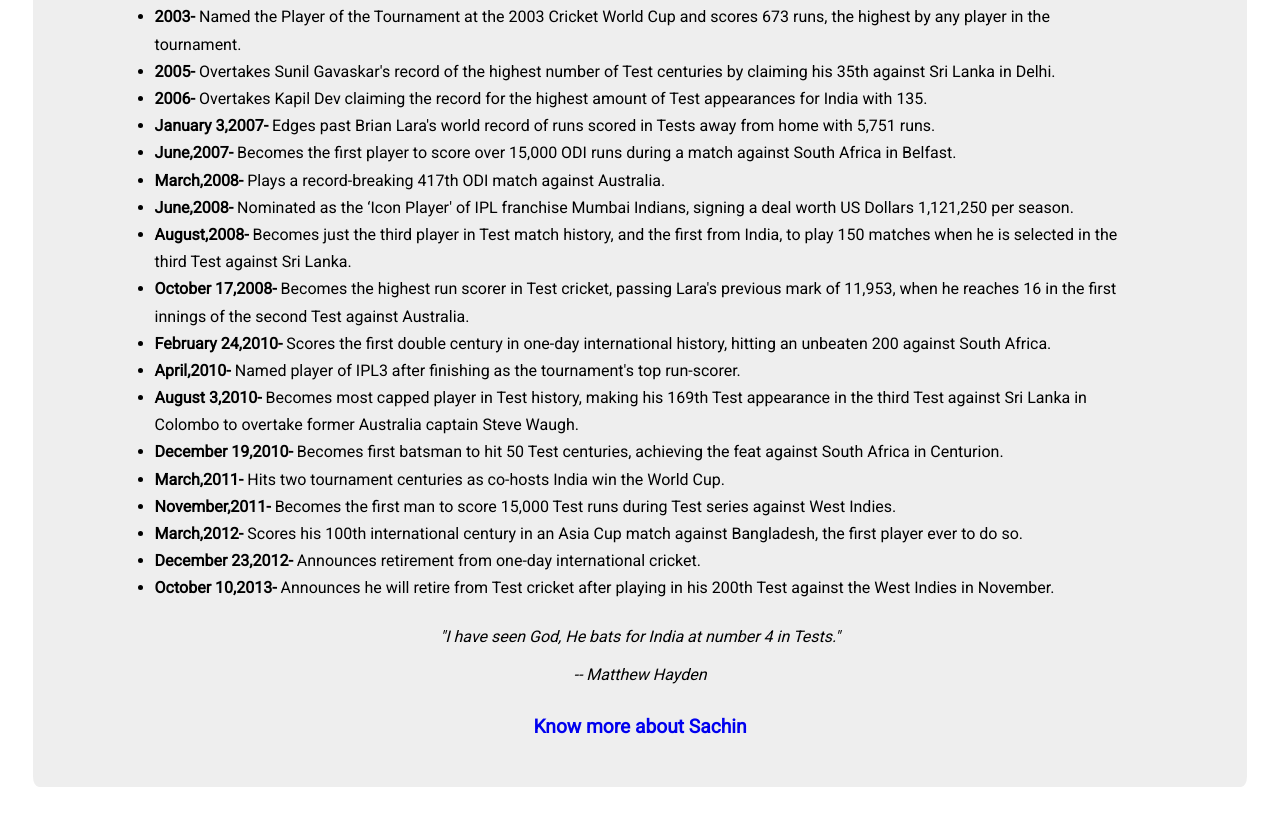
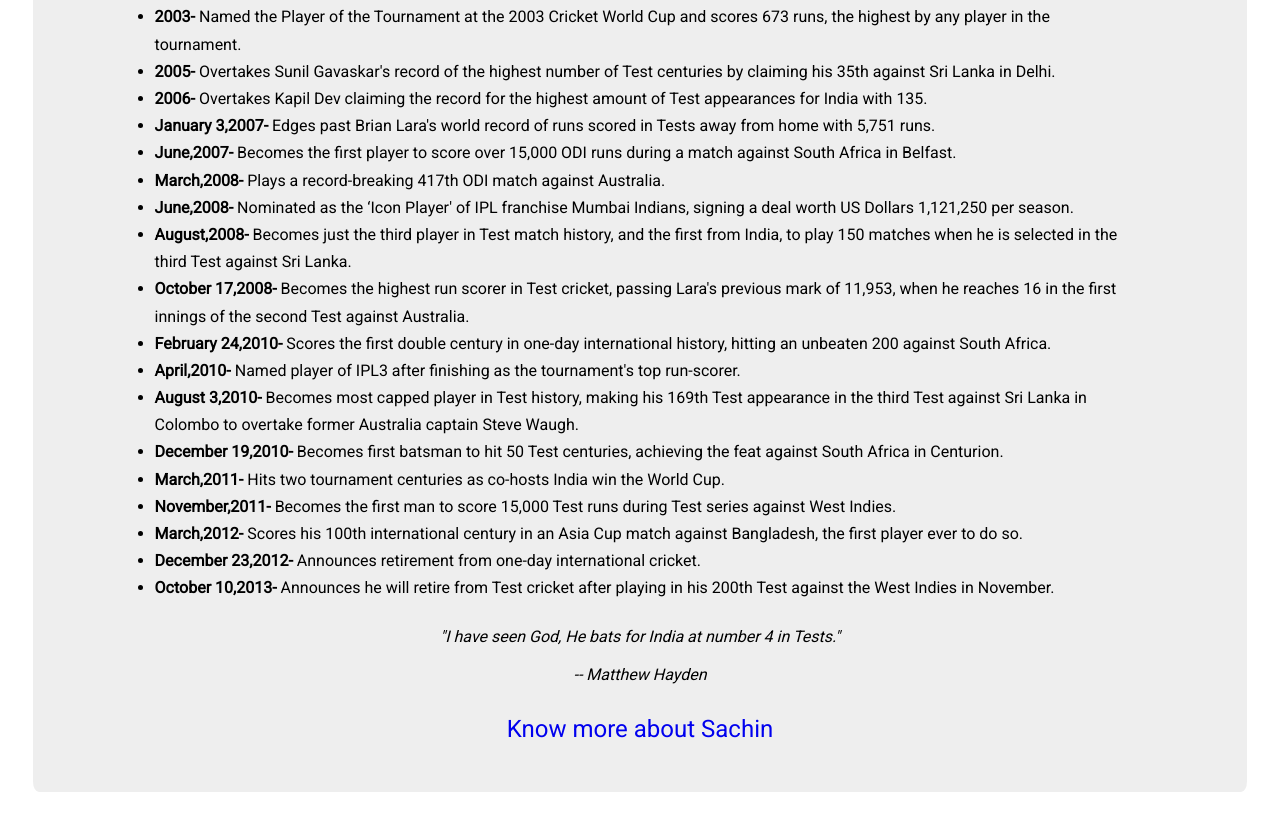
Before and after one commit to vaibhavvijay9/Tribute-Sachin-Tendulkar, a plain HTML site: page index.html in a window 1280 px wide. Shown: the part 1330-2148 px from the top of the page. Drawn offline with Linux system fonts and the light colour scheme.

Commit message:
font size unit changed from em to rem

```diff
--- a/css/style.css
+++ b/css/style.css
@@ -12,7 +12,7 @@ body {
 
 #title {
     font-family: "Helvetica Neue", Helvetica, Arial, sans-serif;
-    font-size: 3.5em;
+    font-size: 3.5rem;
     font-weight: 400;
     margin: 10px 0 10px 0;
 }
@@ -73,8 +73,7 @@ strong {
 
 #tribute-link {
     text-decoration: none;
-    font-weight: 600;
-    font-size: 1.2em;
+    font-size: 1.5rem;
     display: inline-block;
     padding: 1% 0 3% 0;
 }
--- a/index.html
+++ b/index.html
@@ -64,7 +64,7 @@
         <br>
         <div>
             <a id="tribute-link" href="https://en.wikipedia.org/wiki/Sachin_Tendulkar" target="_blank">
-                <strong>Know more about Sachin</strong>
+                Know more about Sachin
             </a>
         </div>
     </main>
```
